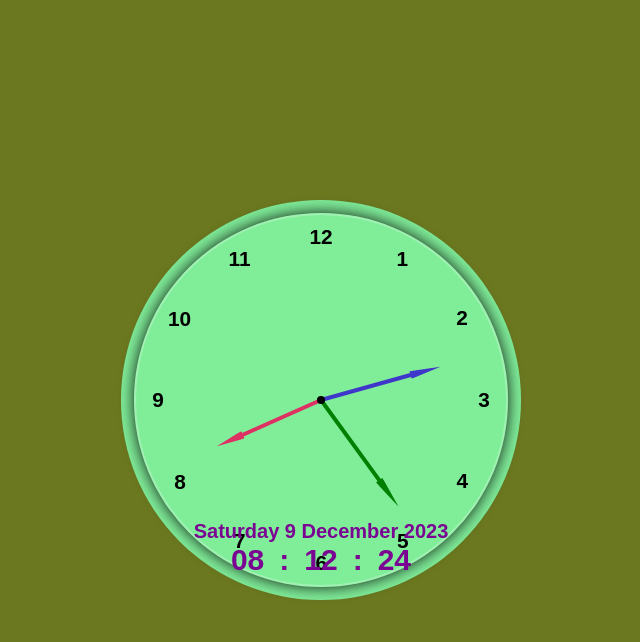
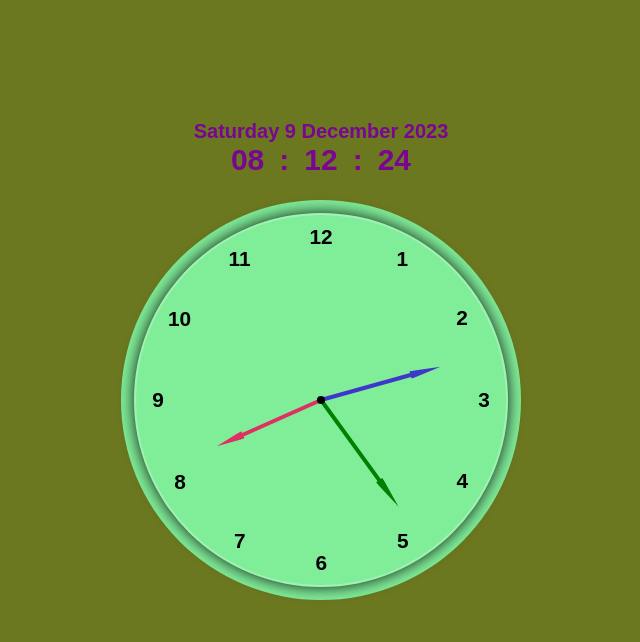
Before and after one commit to vimald1011/clock, a plain HTML site: page index.html in a window 1280 px wide. Shown: the whole page, without its empty margins (319-959 px from the left). Drawn offline with Linux system fonts and the light colour scheme.

Commit message:
version 1.1

```diff
--- a/style.css
+++ b/style.css
@@ -16,7 +16,7 @@ body {
 
 .clockdigital {
     position: absolute;
-    top: 60%;
+    top: 10%;
     left: 50%;
     translate: -50%;
     width: 450px;
```
